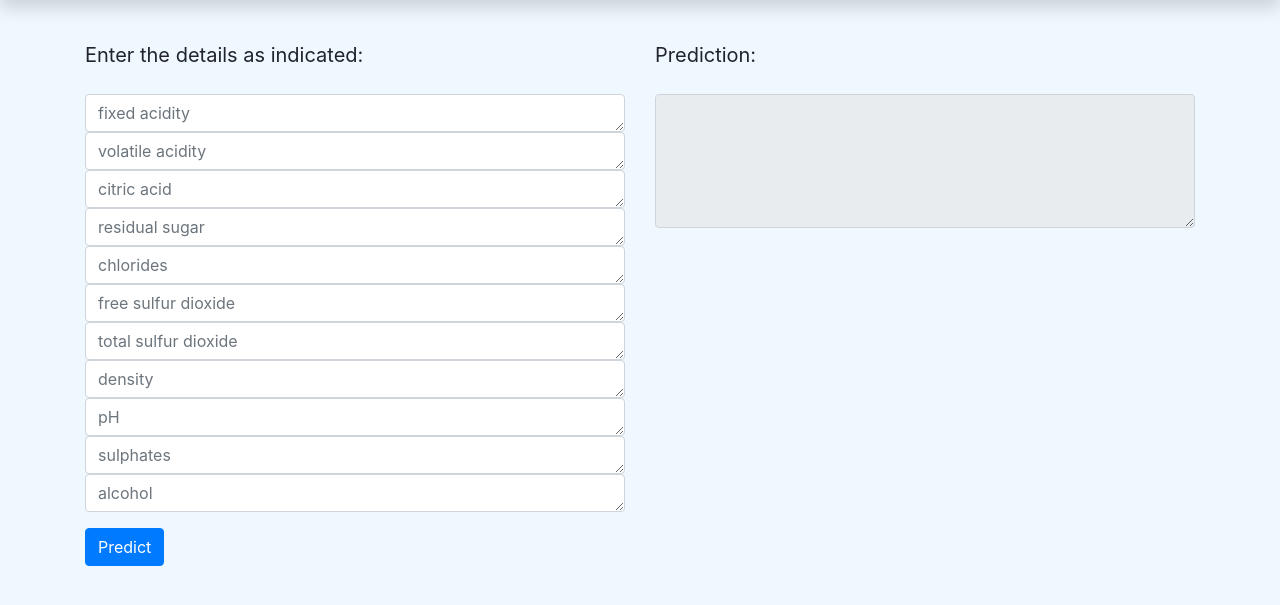
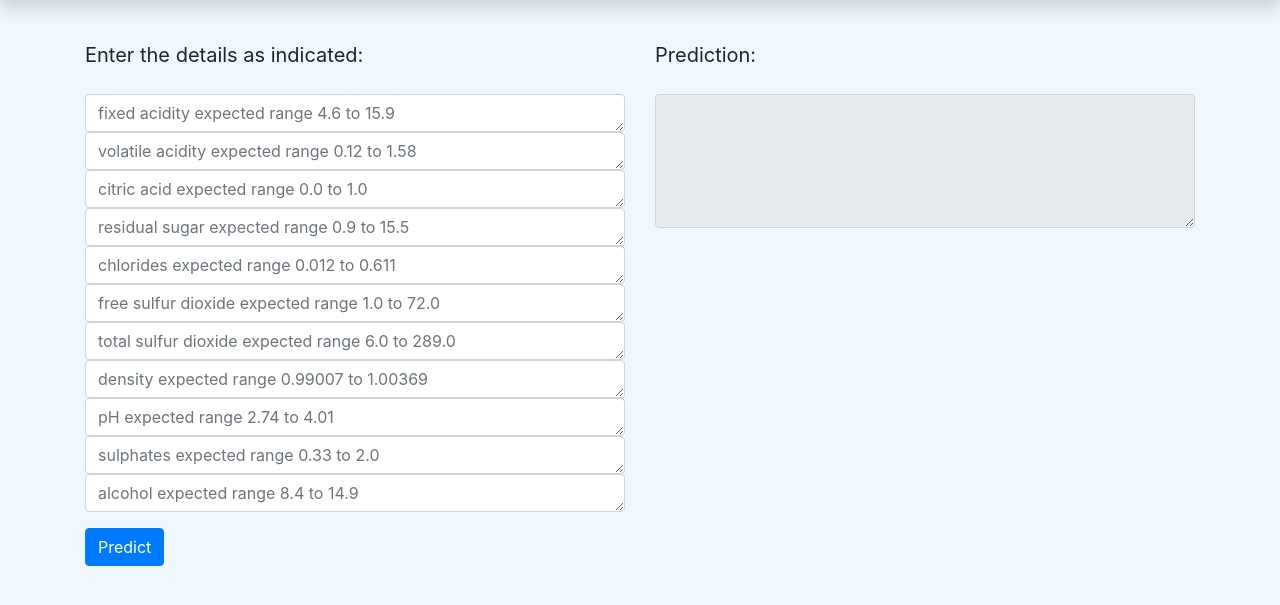
Before and after one commit to kailas11/dvc_demo, a Flask app: page / in a window 1280 px wide. Shown: the part 56-661 px from the top of the page. Run offline with Flask 2, Linux system fonts and the light colour scheme; some libraries are stand-ins or nearby versions.

Commit message:
Web app with Schema check

```diff
--- a/app.py
+++ b/app.py
@@ -3,8 +3,9 @@ import os
 import yaml
 import joblib
 import numpy as np
+from prediction_service import prediction
 
-params_path = "params.yaml"
+
 webapp_root = "webapp"
 
 static_dir = os.path.join(webapp_root, "static")
@@ -13,50 +14,23 @@ template_dir = os.path.join(webapp_root, "templates")
 app = Flask(__name__, static_folder=static_dir, template_folder=template_dir)
 
 
-def read_params(config_path):
-    with open(config_path) as yaml_file:
-        config = yaml.safe_load(yaml_file)
-    return config
-
-
-def predict(data):
-    config = read_params(params_path)
-    model_dir_path = config["webapp_model_dir"]
-    model = joblib.load(model_dir_path)
-    prediction = model.predict(data)
-    print(prediction)
-    return prediction[0]
-
-
-def api_response(request):
-    try:
-        data = np.array([list(request.json.values())])
-        response = predict(data)
-        response = {"response": response}
-        return response
-    except Exception as e:
-        print(e)
-        error = {"error": "Something went wrong!! Try again"}
-        return error
-
-
 @app.route("/", methods=["GET", "POST"])
 def index():
     if request.method == "POST":
         try:
             if request.form:
-                data = dict(request.form).values()
-                data = [list(map(float, data))]
-                response = predict(data)
+                data_req = dict(request.form)
+                response = prediction.form_response(data_req)
                 return render_template("index.html", response=response)
 
             elif request.json:
-                response = api_response(request)
+                response = prediction.api_response(request.json)
                 return jsonify(response)
 
         except Exception as e:
             print(e)
             error = {"error": "Something went wrong!! Try again"}
+            error = {"error": e}
             return render_template("404.html", error=error)
     else:
         return render_template("index.html")
--- a/prediction_service/prediction.py
+++ b/prediction_service/prediction.py
@@ -0,0 +1,81 @@
+import os
+import yaml
+import joblib
+import json
+import numpy as np
+
+params_path = "params.yaml"
+schema_path = os.path.join("prediction_service","schema_in.json")
+
+class NotInRange (Exception):
+    def __init__(self,message = "Values Entered Not in Range"):
+        self.message = message
+        super().__init__(self.message)
+
+class NontInColumn (Exception):
+    def __init__(self,message = "Not in Columns"):
+        self.message = message
+        super().__init__(self.message)
+
+def read_params(config_path):
+    with open(config_path) as yaml_file:
+        config = yaml.safe_load(yaml_file)
+    return config
+
+def predict(data):
+    config = read_params(params_path)
+    model_dir_path = config["webapp_model_dir"]
+    model = joblib.load(model_dir_path)
+    prediction = model.predict(data).tolist()[0]
+
+    try:
+        if 3 <= prediction <= 8:
+            return prediction
+        else:
+            raise NotInRange
+    except NotInRange:
+        return "Unexpected Result"
+
+def get_schema(schema_path = schema_path):
+    with open (schema_path) as json_file:
+        schema = json.load(json_file)
+    return schema
+
+
+def validate_input(dict_request):
+
+    def _validate_cols(col):
+        schema = get_schema()
+        actual_cols = schema.keys()
+        if col not in actual_cols:
+            raise NontInColumn
+
+    def _validate_values(col,val):
+        schema = get_schema()
+        if not (schema[col]["min"]<= float(dict_request[col]) <= schema[col]["max"]):
+            raise NotInRange
+
+
+    for col,val in dict_request.items():
+        _validate_cols(col)
+        _validate_values(col,val)
+
+    return True
+
+def form_response(dict_request):
+    if validate_input(dict_request):
+        data = dict_request.values()
+        data = [list(map(float,data))]
+        response = predict(data)
+        return response
+
+def api_response(dict_request):
+    try:
+        if validate_input(dict_request):
+            data = np.array([list(dict_request.values())])
+            response = predict(data=data)
+            response = {"response":response}
+            return response
+    except Exception as e:
+        response={"The Expected Range":get_schema(),"response":str(e)}
+        return response
--- /dev/null
+++ b/prediction_service/schema_in.json
@@ -0,0 +1 @@
+{"fixed_acidity":{"min":4.6,"max":15.9},"volatile_acidity":{"min":0.12,"max":1.58},"citric_acid":{"min":0.0,"max":1.0},"residual_sugar":{"min":0.9,"max":15.5},"chlorides":{"min":0.012,"max":0.611},"free_sulfur_dioxide":{"min":1.0,"max":72.0},"total_sulfur_dioxide":{"min":6.0,"max":289.0},"density":{"min":0.99007,"max":1.00369},"pH":{"min":2.74,"max":4.01},"sulphates":{"min":0.33,"max":2.0},"alcohol":{"min":8.4,"max":14.9}}
--- a/webapp/templates/index.html
+++ b/webapp/templates/index.html
@@ -51,22 +51,27 @@ WineQuality
                                 </blockquote>
                             </label>
                             <textarea class="form-control" name="fixed_acidity" rows="1"
-                                placeholder="fixed acidity"></textarea>
+                                placeholder="fixed acidity expected range 4.6 to 15.9"></textarea>
                             <textarea class="form-control" name="volatile_acidity" rows="1"
-                                placeholder="volatile acidity"></textarea>
+                                placeholder="volatile acidity expected range 0.12 to 1.58"></textarea>
                             <textarea class="form-control" name="citric_acid" rows="1"
-                                placeholder="citric acid"></textarea>
+                                placeholder="citric acid expected range 0.0 to 1.0"></textarea>
                             <textarea class="form-control" name="residual_sugar" rows="1"
-                                placeholder="residual sugar"></textarea>
-                            <textarea class="form-control" name="chlorides" rows="1" placeholder="chlorides"></textarea>
+                                placeholder="residual sugar expected range 0.9 to 15.5"></textarea>
+                            <textarea class="form-control" name="chlorides" rows="1"
+                                placeholder="chlorides expected range 0.012 to 0.611"></textarea>
                             <textarea class="form-control" name="free_sulfur_dioxide" rows="1"
-                                placeholder="free sulfur dioxide"></textarea>
+                                placeholder="free sulfur dioxide expected range 1.0 to 72.0"></textarea>
                             <textarea class="form-control" name="total_sulfur_dioxide" rows="1"
-                                placeholder="total sulfur dioxide"></textarea>
-                            <textarea class="form-control" name="density" rows="1" placeholder="density"></textarea>
-                            <textarea class="form-control" name="pH" rows="1" placeholder="pH"></textarea>
-                            <textarea class="form-control" name="sulphates" rows="1" placeholder="sulphates"></textarea>
-                            <textarea class="form-control" name="alcohol" rows="1" placeholder="alcohol"></textarea>
+                                placeholder="total sulfur dioxide expected range 6.0 to 289.0"></textarea>
+                            <textarea class="form-control" name="density" rows="1"
+                                placeholder="density expected range 0.99007 to 1.00369"></textarea>
+                            <textarea class="form-control" name="pH" rows="1"
+                                placeholder="pH expected range 2.74 to 4.01"></textarea>
+                            <textarea class="form-control" name="sulphates" rows="1"
+                                placeholder="sulphates expected range 0.33 to 2.0"></textarea>
+                            <textarea class="form-control" name="alcohol" rows="1"
+                                placeholder="alcohol expected range 8.4 to 14.9"></textarea>
 
                         </div>
 
```
